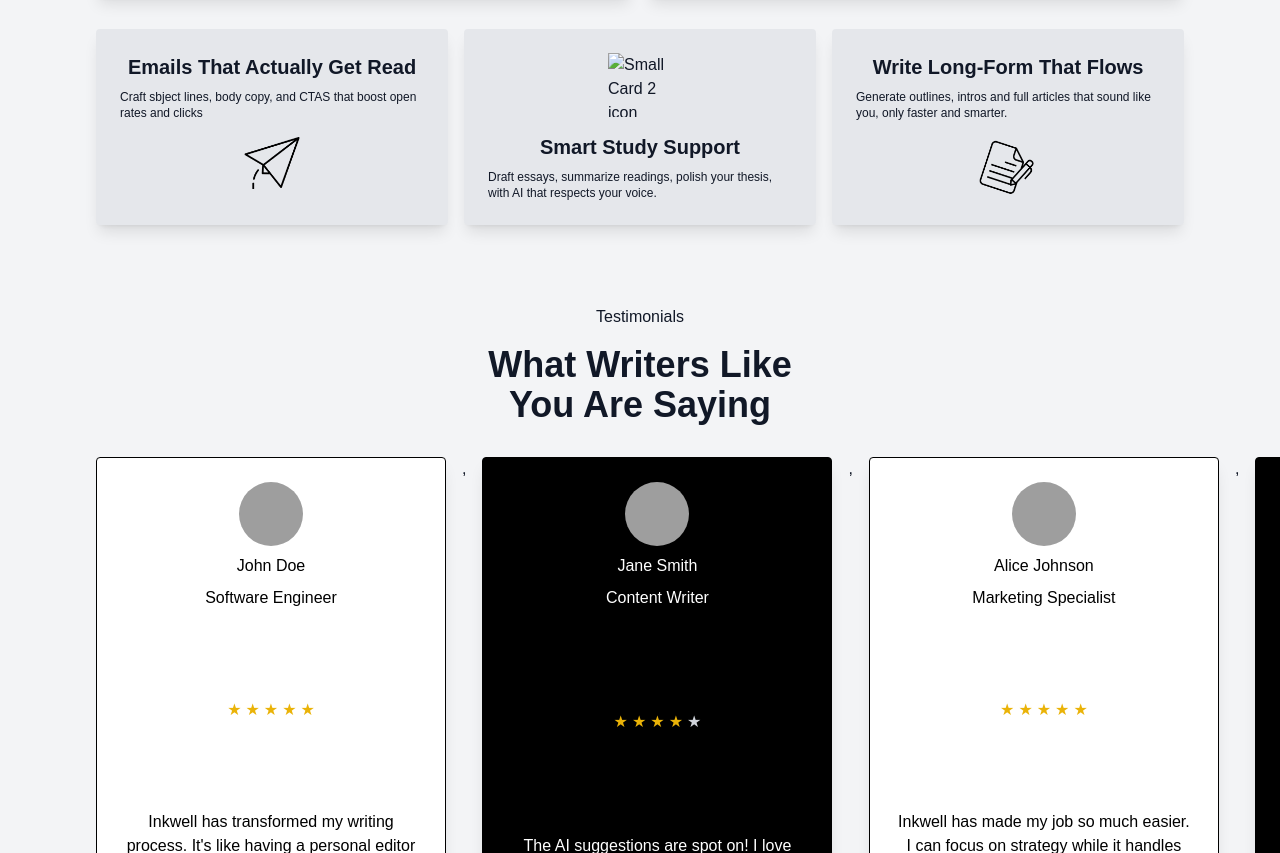
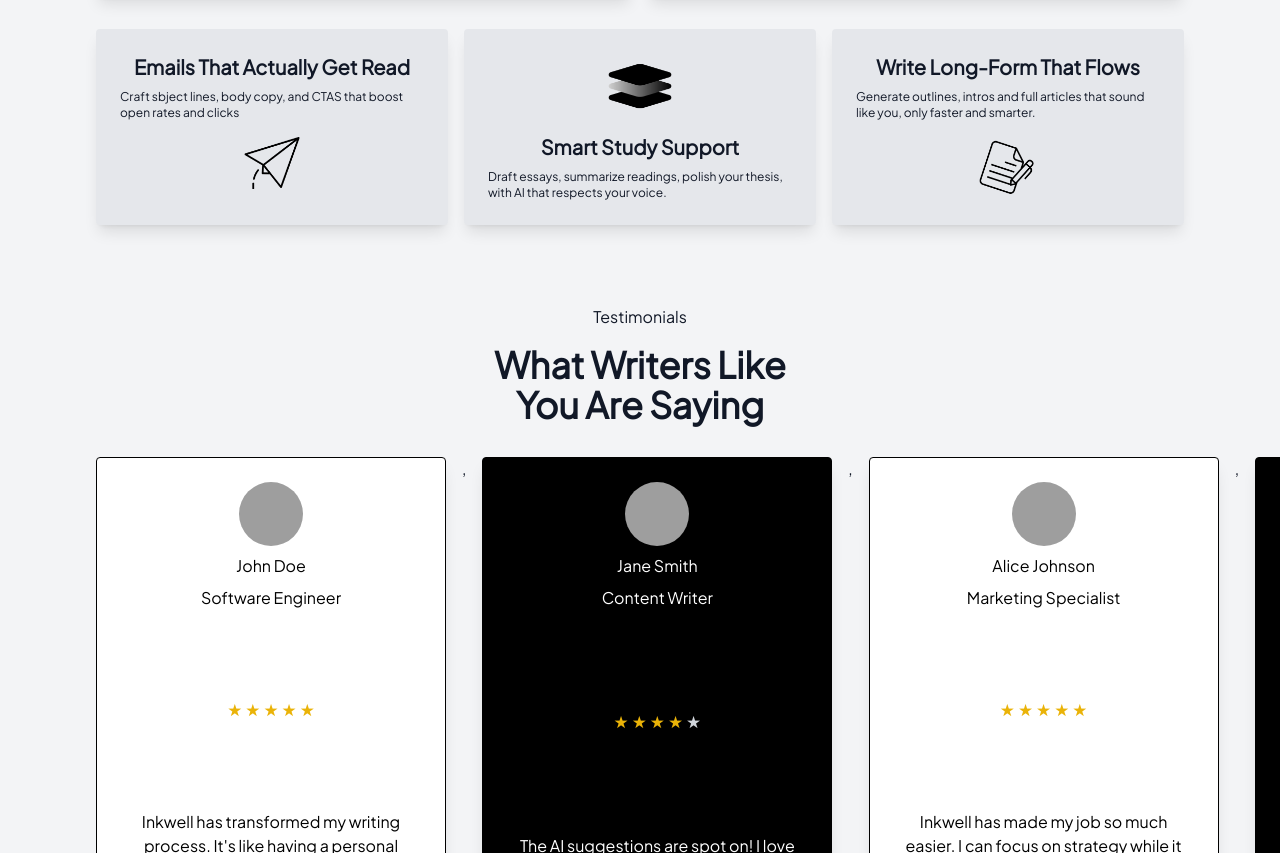
Before and after one commit to eeshalteluri/penwise, a plain HTML site: page index.html in a window 1280 px wide. Shown: the part 1755-2608 px from the top of the page. Drawn offline with Linux system fonts and the light colour scheme; grey boxes are pictures that could not be loaded; a web font is replaced by a local one.

Commit message:
added custom fonts

```diff
--- a/main.js
+++ b/main.js
@@ -63,19 +63,19 @@
         title: "Emails That Actually Get Read",
         description: "Craft sbject lines, body copy, and CTAS that boost open rates and clicks",
         icon: "/images/FeatureCard/email.png",
-        alt: "Small Card 1",
+        alt: "email",
     },
     {
         title: "Smart Study Support",
         description: "Draft essays, summarize readings, polish your thesis, with AI that respects your voice.",
-        icon: "public/images/FeatureCard/study-support.png",
-        alt: "Small Card 2",
+        icon: "/images/FeatureCard/study-support.png",
+        alt: "stdy-support",
     },
     {
         title: "Write Long-Form That Flows",
         description: "Generate outlines, intros and full articles that sound like you, only faster and smarter.",
         icon: "/images/FeatureCard/long-form-content.png",
-        alt: "Small Card 3",
+        alt: "long-form-content",
     },
 ]
 
@@ -319,8 +319,8 @@
       <!-- Navbar Section-->
         <!-- Mobile Toggle -->
         <div class="sm:hidden flex justify-end px-4 mt-4 items-center gap-2 relative z-50">
-            <img id="menu-toggle" src="public/images/Navbar/menu.png" alt="menu" class="w-[30px] h-[30px] cursor-pointer"/>
-            <img id="menu-close" src="public/images/Navbar/cancel.png" alt="menu" class="hidden w-[30px] h-[30px] cursor-pointer"/>    </div>
+            <img id="menu-toggle" src="/images/Navbar/menu.png" alt="menu" class="w-[30px] h-[30px] cursor-pointer"/>
+            <img id="menu-close" src="/images/Navbar/cancel.png" alt="menu" class="hidden w-[30px] h-[30px] cursor-pointer"/>    </div>
 
         <!-- Absolute Mobile Menu -->
         <div id="mobile-menu" class="hidden sm:hidden absolute top-10 right-10 left-10 flex flex-col items-center gap-2 bg-secondary text-white p-4 rounded-lg shadow-lg z-40">
```
Also changed, not shown: fonts/Montserrat.woff2 (added), fonts/PlusJakartaSans.woff2 (added), styles.css.
